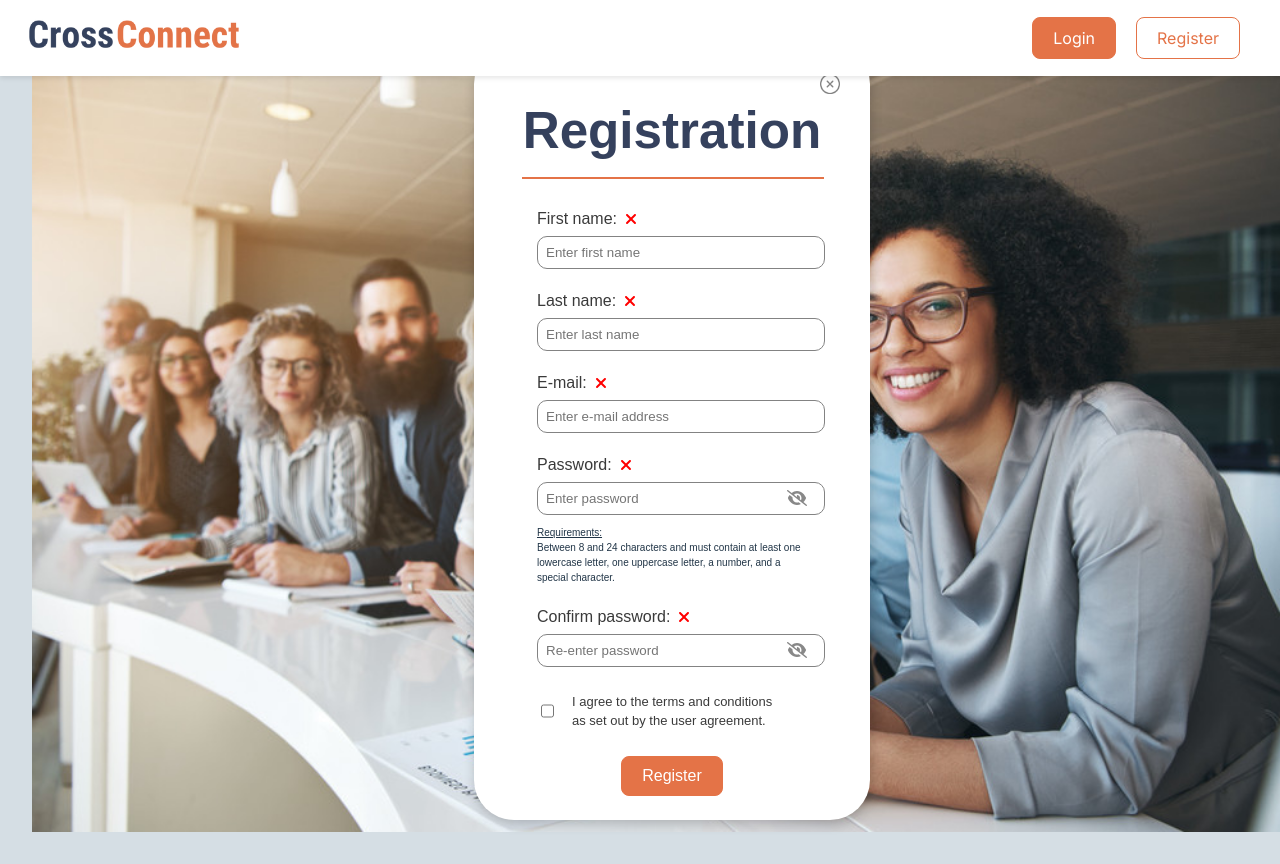
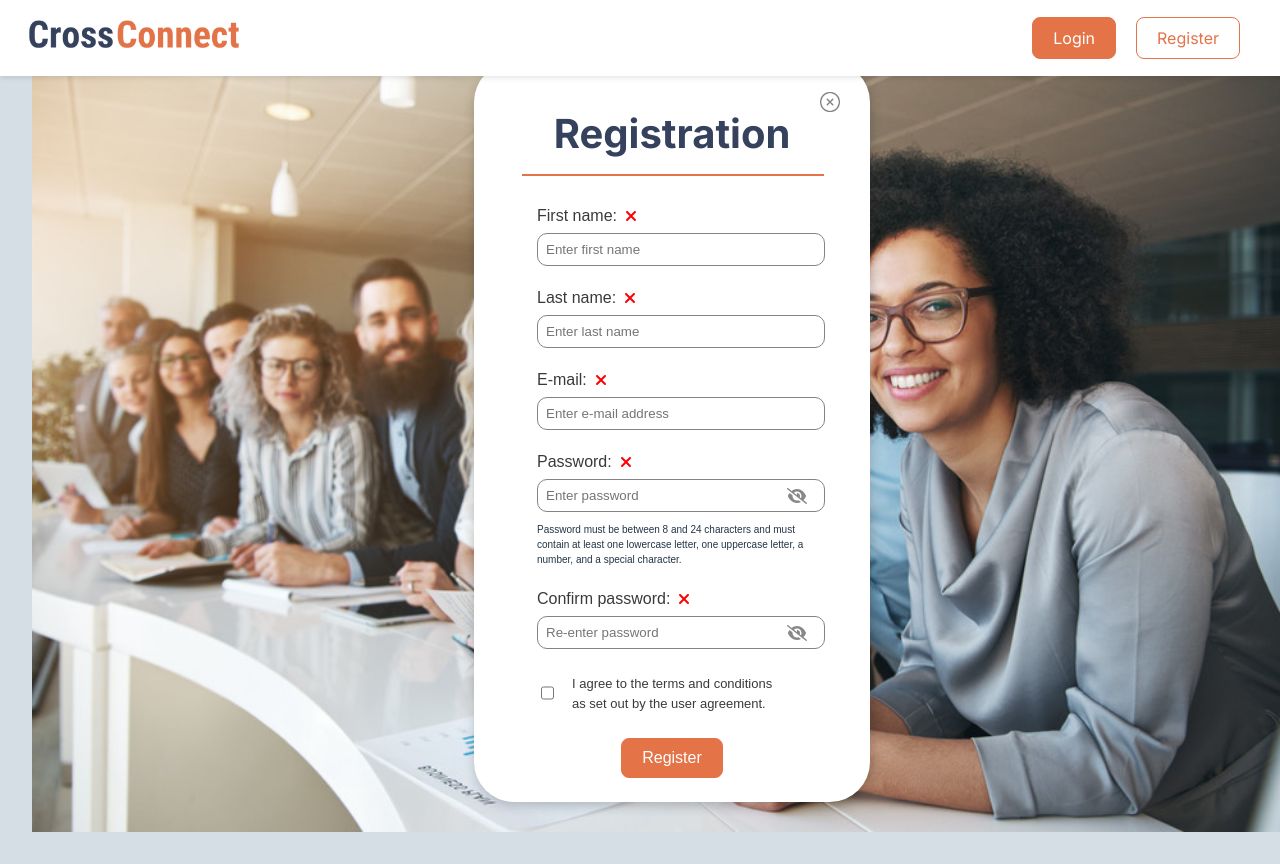
Before and after one commit to ToryHricisakova/Technical_Interaction_Design_Group8, a React (Vite) app: page /register in a window 1280 px wide. Shown: the top 864 px of the page. Built offline with nearby package versions, Linux system fonts and the light colour scheme.

Commit message:
create more uniform styling and minor edits

```diff
--- a/src/Components/LogInForm.jsx
+++ b/src/Components/LogInForm.jsx
@@ -2,6 +2,7 @@ import React, { useState } from 'react';
 import PrimaryButton from './PrimaryButton';
 import CloseIcon from './CloseIcon';
 import { Link } from 'react-router-dom';
+import HorizontalLine from './HorizontalLine';
 
 const LogInForm = ({ setIsLoggedIn }) => {
   const [username, setUsername] = useState('');
@@ -20,8 +21,8 @@ const LogInForm = ({ setIsLoggedIn }) => {
           <CloseIcon />
         </Link>
         <h2 style={styles.title}>Welcome Back</h2>
-        <div style={styles.lineSeparator}></div>
-
+        {/* <div style={styles.lineSeparator}></div> */}
+        <HorizontalLine width="400px"/>
         <div style={styles.fieldContainer}>
           <label htmlFor="email" style={styles.label}>Email</label>
           <input
@@ -42,6 +43,10 @@ const LogInForm = ({ setIsLoggedIn }) => {
             value={password}
             onChange={(e) => setPassword(e.target.value)}
           />
+        </div>
+
+        <div style={styles.fieldContainer}>
+          <p><u>Forgot password?</u></p>
         </div>
 
         {/* Primary Button */}
@@ -74,7 +79,7 @@ const styles = {
     position: 'relative',
   },
   title: {
-    fontSize: '2em',
+    fontSize: '2.5em',
     marginBottom: '10px',
     color: '#35415D',
     fontFamily: 'Inter, sans-serif',
@@ -111,7 +116,7 @@ const styles = {
     padding: '10px',
     margin: '10px 0',
     borderRadius: '10px',
-    border: '1px solid #ddd',
+    border: '1px solid #838383',
     outline: 'none',
     fontSize: '1em',
   },
--- a/src/Components/RegistrationForm.jsx
+++ b/src/Components/RegistrationForm.jsx
@@ -125,7 +125,7 @@ const RegistrationForm = () => {
   }, [users]);
 
   return (
-    <div className="Registration">
+    <div className="RegistrationForm">
       <h1>Registration</h1>
       <Link to="/">
         <CloseIcon />
@@ -246,7 +246,7 @@ const RegistrationForm = () => {
                 className="toggleVisibilityEye"
               />
             </div>
-            <p className="req"><u>Requirements:</u> <br/>Between 8 and 24 characters and must contain at least one lowercase letter, one uppercase letter, a number, and a special character.</p>
+            <p className="req">Password must be between 8 and 24 characters and must contain at least one lowercase letter, one uppercase letter, a number, and a special character.</p>
           </div>
           <div className="input-container">
             <label htmlFor="confirmPassword">
--- a/src/Registration.css
+++ b/src/Registration.css
@@ -1,6 +1,4 @@
-.Registration {
-    max-width: 25rem;
-    margin: 50px auto;
+.RegistrationForm {
     padding: 1.50rem;
     border-radius: 40px;
     box-shadow: 1px 4px 12px rgba(0, 0, 0, 0.2);
@@ -13,36 +11,15 @@
     position: relative;
     padding-left: 3rem;
     padding-right: 3rem;
-    z-index: 10;
-
   }
 
-    /* loginPage: {
-  display: 'flex',
-    justifyContent: 'center',
-    alignItems: 'center',
-    height: '100vh',
-    width: '100vw',
-    backgroundImage: `url(${backgroundImage})`,
-    backgroundSize: 'cover',
-    backgroundPosition: 'center',
-    position: 'relative',
-  }, */
-
-  h1 {
-    font-size: 3rem;
+  .RegistrationForm h1 {
+    font-size: 2.5rem;
     text-align: center;
     color: #35415D;
     margin-bottom: 10px;
+    font-family: Inter, sans-serif;
   }
-
-  /* LoginForm formatting: */
-  /* title: {
-    fontSize: '2em',
-    marginBottom: '10px',
-    color: '#35415D',
-    fontFamily: 'Inter, sans-serif',
-  } */
 
   label {
     display: flex;
@@ -109,8 +86,6 @@
     margin-bottom: 20px;
   }
 
-  /* */
-
   .passwordWrapper {
     width: 100%;
     position: relative; /* Positions the icon inside the input field instead of outside */
```
